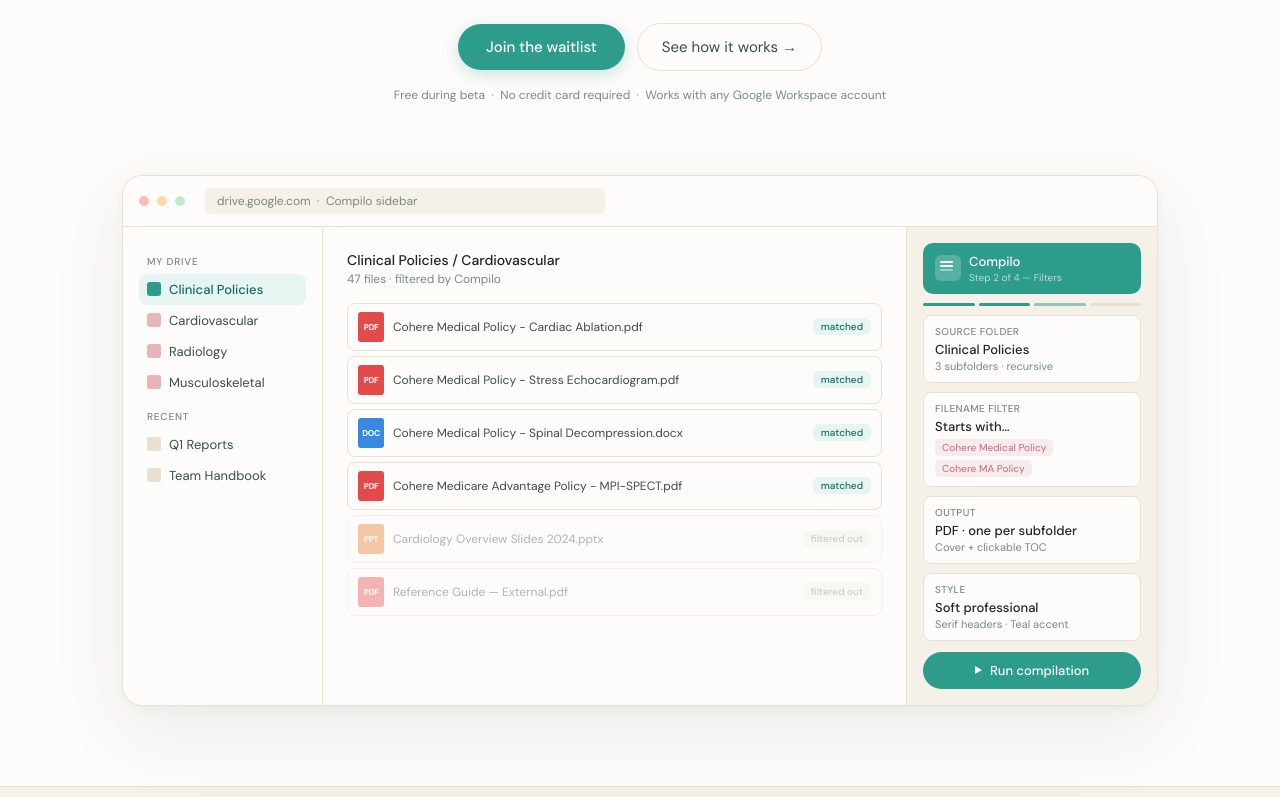
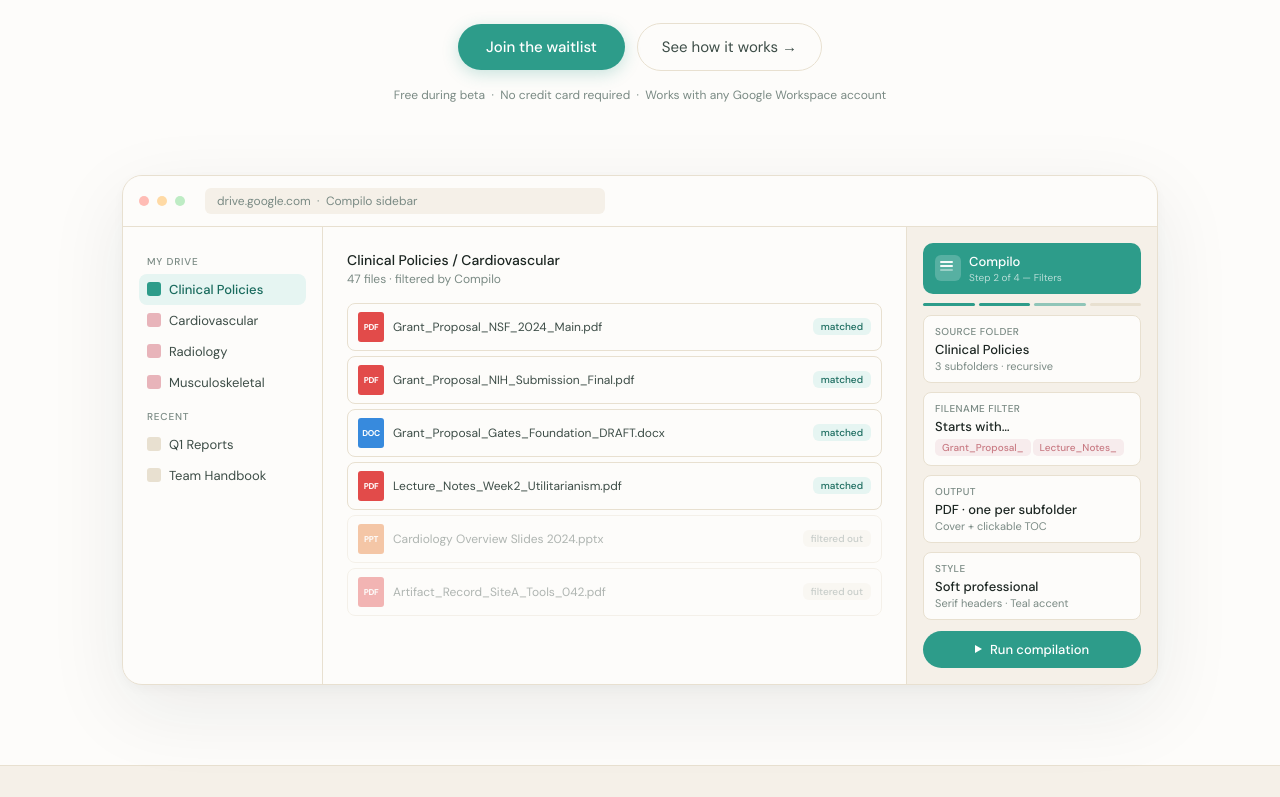
Before and after one commit to stephaniejones-svg/CompliSync, a plain HTML site: page compilo.html in a window 1280 px wide. Shown: the part 481-1278 px from the top of the page. Drawn offline with Linux system fonts and the light colour scheme.

Commit message:
Add new grant proposal and lecture notes files

```diff
--- a/compilo.html
+++ b/compilo.html
@@ -235,12 +235,12 @@
         <div class="ct">Clinical Policies / Cardiovascular</div>
         <div class="cs">47 files · filtered by Compilo</div>
         <div class="file-grid">
-          <div class="file-row"><div class="ft pdf">PDF</div><div class="fn">Cohere Medical Policy - Cardiac Ablation.pdf</div><span class="fs m">matched</span></div>
-          <div class="file-row"><div class="ft pdf">PDF</div><div class="fn">Cohere Medical Policy - Stress Echocardiogram.pdf</div><span class="fs m">matched</span></div>
-          <div class="file-row"><div class="ft doc">DOC</div><div class="fn">Cohere Medical Policy - Spinal Decompression.docx</div><span class="fs m">matched</span></div>
-          <div class="file-row"><div class="ft pdf">PDF</div><div class="fn">Cohere Medicare Advantage Policy - MPI-SPECT.pdf</div><span class="fs m">matched</span></div>
+          <div class="file-row"><div class="ft pdf">PDF</div><div class="fn">Grant_Proposal_NSF_2024_Main.pdf</div><span class="fs m">matched</span></div>
+          <div class="file-row"><div class="ft pdf">PDF</div><div class="fn">Grant_Proposal_NIH_Submission_Final.pdf</div><span class="fs m">matched</span></div>
+          <div class="file-row"><div class="ft doc">DOC</div><div class="fn">Grant_Proposal_Gates_Foundation_DRAFT.docx</div><span class="fs m">matched</span></div>
+          <div class="file-row"><div class="ft pdf">PDF</div><div class="fn">Lecture_Notes_Week2_Utilitarianism.pdf</div><span class="fs m">matched</span></div>
           <div class="file-row ex"><div class="ft ppt">PPT</div><div class="fn">Cardiology Overview Slides 2024.pptx</div><span class="fs f">filtered out</span></div>
-          <div class="file-row ex"><div class="ft pdf">PDF</div><div class="fn">Reference Guide — External.pdf</div><span class="fs f">filtered out</span></div>
+          <div class="file-row ex"><div class="ft pdf">PDF</div><div class="fn">Artifact_Record_SiteA_Tools_042.pdf</div><span class="fs f">filtered out</span></div>
         </div>
       </div>
       <div class="cp">
@@ -253,7 +253,7 @@
           <div class="step-pip active"></div><div class="step-pip"></div>
         </div>
         <div class="setting"><div class="sl">Source folder</div><div class="sv">Clinical Policies</div><div class="ss">3 subfolders · recursive</div></div>
-        <div class="setting"><div class="sl">Filename filter</div><div class="sv">Starts with…</div><div><span class="chip">Cohere Medical Policy</span><span class="chip">Cohere MA Policy</span></div></div>
+        <div class="setting"><div class="sl">Filename filter</div><div class="sv">Starts with…</div><div><span class="chip">Grant_Proposal_</span><span class="chip">Lecture_Notes_</span></div></div>
         <div class="setting"><div class="sl">Output</div><div class="sv">PDF · one per subfolder</div><div class="ss">Cover + clickable TOC</div></div>
         <div class="setting"><div class="sl">Style</div><div class="sv">Soft professional</div><div class="ss">Serif headers · Teal accent</div></div>
         <button class="run-btn">Run compilation</button>
```
